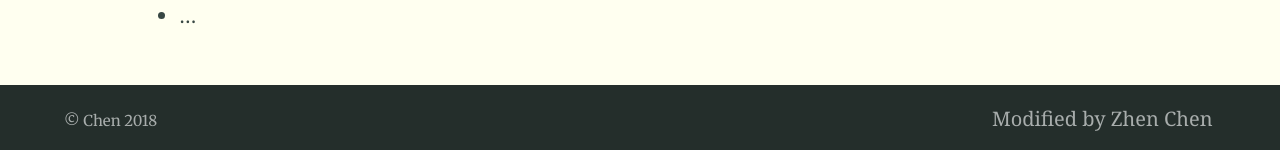
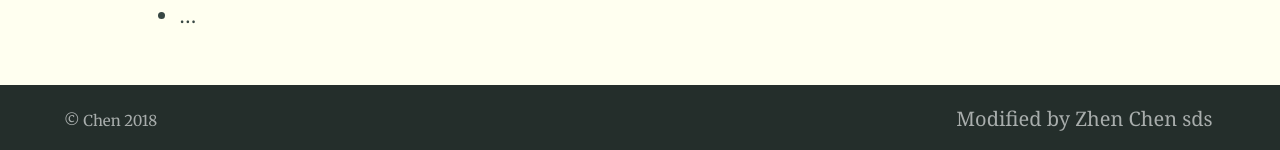
Before and after one commit to RobinChen121/robinchen121.github.io-12, a Jekyll site: the page built from index.md, in a window 1280 px wide. Shown: the part 1907-2057 px from the top of the page. Built offline with Jekyll 4.4.1, drawn with Linux system fonts in a browser that asks for light colours; our own code applies the rules of GitHub Pages for plain Markdown files.

Commit message:
test config

```diff
--- a/_config.yml
+++ b/_config.yml
@@ -97,7 +97,7 @@ navigation_header:
   Activities: /search/
 
 navigation_footer:
-  Modified by Zhen Chen:
+  Modified by Zhen Chen sds:
 
 social_links: # Appears in sidebar. Set the urls then uncomment and comment out as desired
   Twitter: https://twitter.com/DavidDarnes
```
